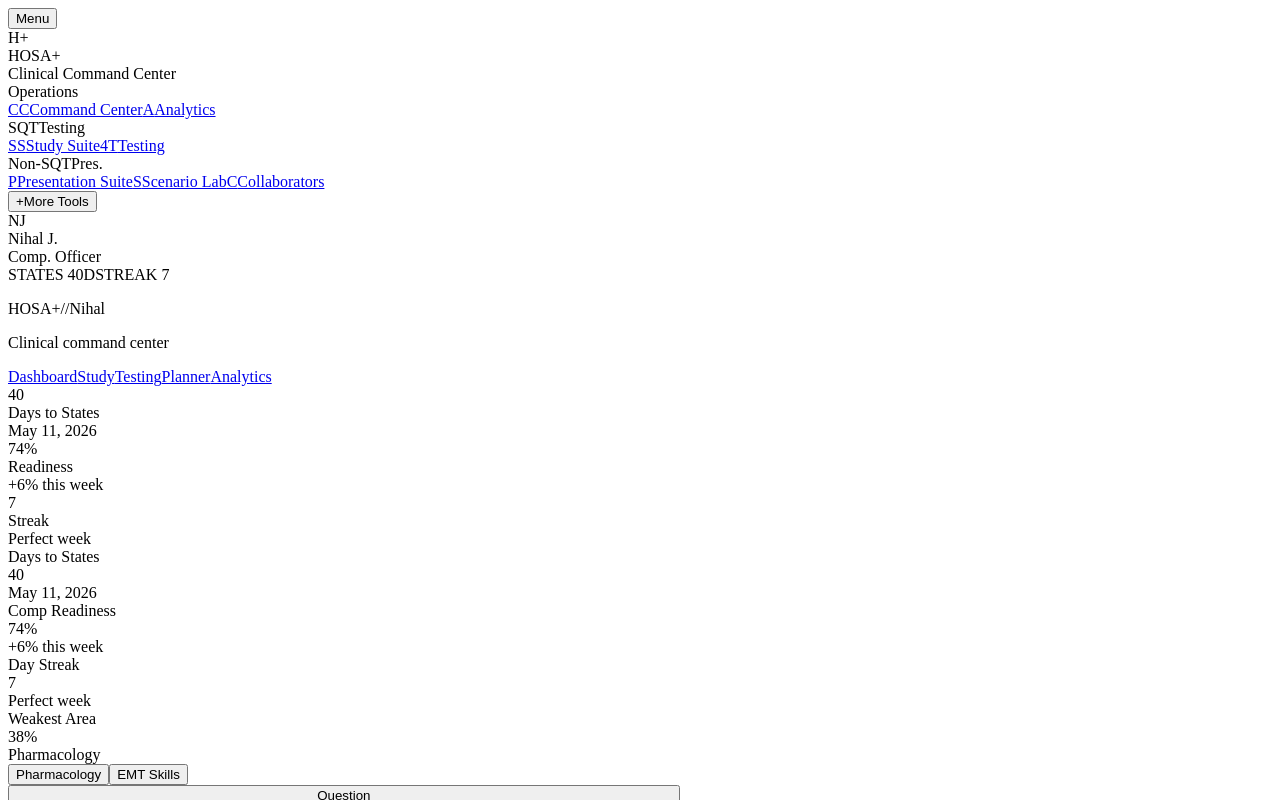
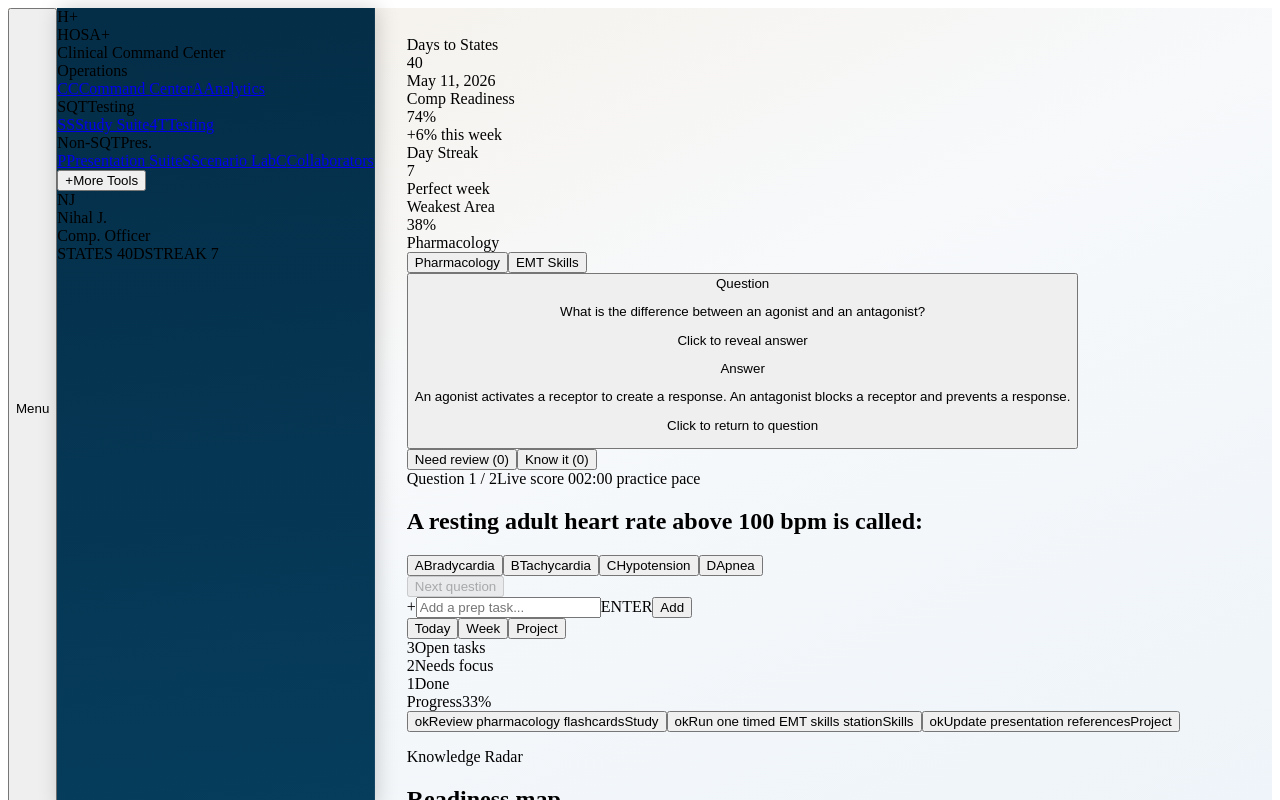
Before and after one commit to nihalvankayla/hosa-plus, a React (Vite) app: page /dashboard in a window 1280 px wide. Shown: the top 800 px of the page. Built offline with nearby package versions, Linux system fonts and the light colour scheme; the HTML template or start-up script is replaced by a standard one.

Commit message:
fix layout and sidebar styling

```diff
--- a/src/components/layout/AppLayout.jsx
+++ b/src/components/layout/AppLayout.jsx
@@ -1,23 +1,13 @@
 import { Outlet } from 'react-router-dom'
-import Navbar from './Navbar.jsx'
 import Sidebar from './Sidebar.jsx'
 
-function AppLayout() {
+export default function AppLayout() {
   return (
-    <div className="min-h-screen bg-[linear-gradient(155deg,#f5f0e8_0%,#f7f9fb_45%,#eef4f9_100%)] text-[#0d1a24]">
-      <div className="flex min-h-screen">
-        <Sidebar />
-        <div className="flex min-w-0 flex-1 flex-col">
-          <main className="w-full px-4 pb-8 pt-20 sm:px-6 md:pt-6 lg:px-8">
-            <div className="mx-auto flex max-w-7xl flex-col gap-5">
-              <Navbar />
-              <Outlet />
-            </div>
-          </main>
-        </div>
-      </div>
+    <div style={{ display: 'flex', height: '100vh', background: 'linear-gradient(155deg, #f5f0e8 0%, #f7f9fb 45%, #eef4f9 100%)' }}>
+      <Sidebar />
+      <main style={{ flex: 1, minWidth: 0, overflowY: 'auto', padding: '28px 32px' }}>
+        <Outlet />
+      </main>
     </div>
   )
 }
-
-export default AppLayout
--- a/src/components/layout/Sidebar.jsx
+++ b/src/components/layout/Sidebar.jsx
@@ -56,7 +56,7 @@
         />
       )}
 
-      <aside
+      <aside style={{ background: 'linear-gradient(175deg, #042d47 0%, #063d5c 100%)', borderRight: '1px solid rgba(255,255,255,0.06)', boxShadow: '2px 0 20px rgba(0,0,0,0.18)' }}
         className={`fixed inset-y-0 left-0 z-40 flex w-[214px] shrink-0 flex-col overflow-y-auto border-r border-[rgba(9,87,134,0.11)] bg-white/90 shadow-[2px_0_16px_rgba(9,87,134,0.06)] backdrop-blur-2xl transition-transform duration-200 md:sticky md:top-0 md:h-screen md:translate-x-0 ${
           isOpen ? 'translate-x-0' : '-translate-x-full'
         }`}
@@ -140,7 +140,7 @@
       className={({ isActive }) =>
         `relative mx-[7px] flex items-center gap-2 rounded-[9px] px-[11px] py-[7px] text-xs transition ${
           isActive
-            ? 'bg-[linear-gradient(135deg,rgba(9,87,134,0.10),rgba(9,87,134,0.05))] font-medium text-[#095786] before:absolute before:left-0 before:top-1/2 before:h-3/5 before:w-[3px] before:-translate-y-1/2 before:rounded-r before:bg-gradient-to-b before:from-[#095786] before:to-[#0d6fa8]'
+            ? 'bg-[linear-gradient(135deg,rgba(9,87,134,0.10),rgba(9,87,134,0.05))] font-medium text-white before:absolute before:left-0 before:top-1/2 before:h-3/5 before:w-[3px] before:-translate-y-1/2 before:rounded-r before:bg-gradient-to-b before:from-[#095786] before:to-[#0d6fa8]'
             : 'font-normal text-[#3a5267] hover:bg-[rgba(9,87,134,0.07)] hover:text-[#095786]'
         }`
       }
@@ -149,7 +149,7 @@
         <>
           <span
             className={`w-3.5 shrink-0 text-center font-mono text-[10px] ${
-              isActive ? 'text-[#095786]' : 'text-[#7a93a8]'
+              isActive ? 'text-white' : 'text-[rgba(255,255,255,0.55)]'
             }`}
           >
             {link.icon}
```
